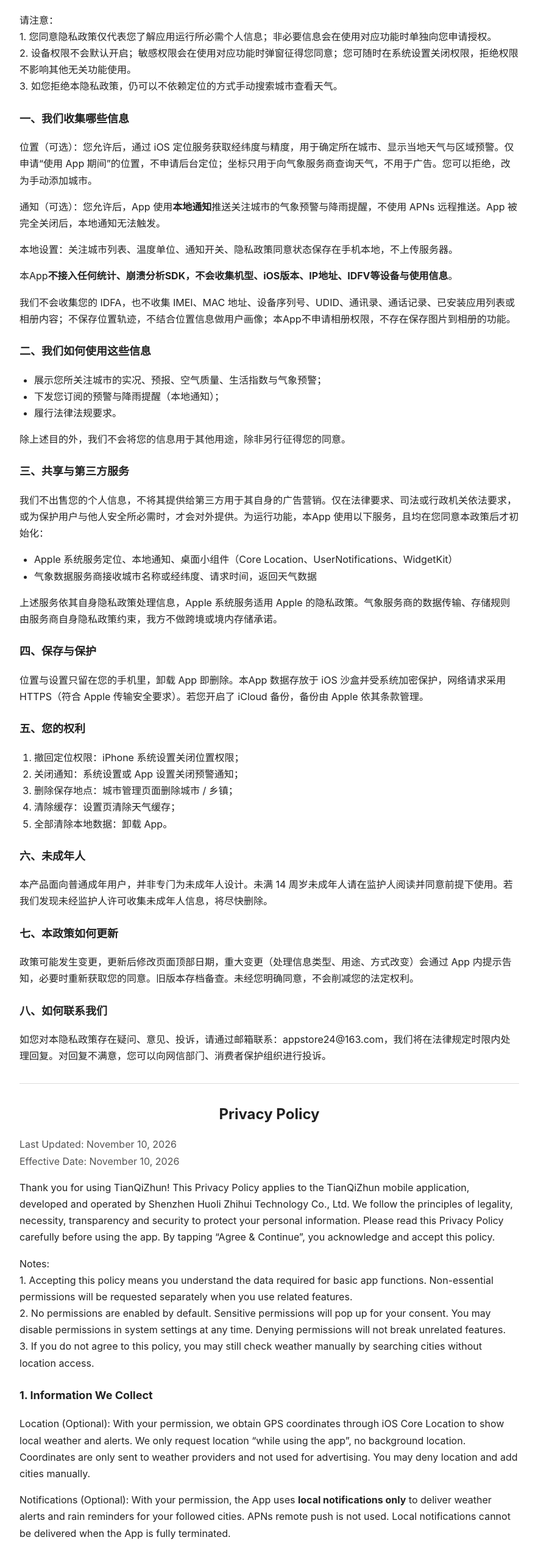
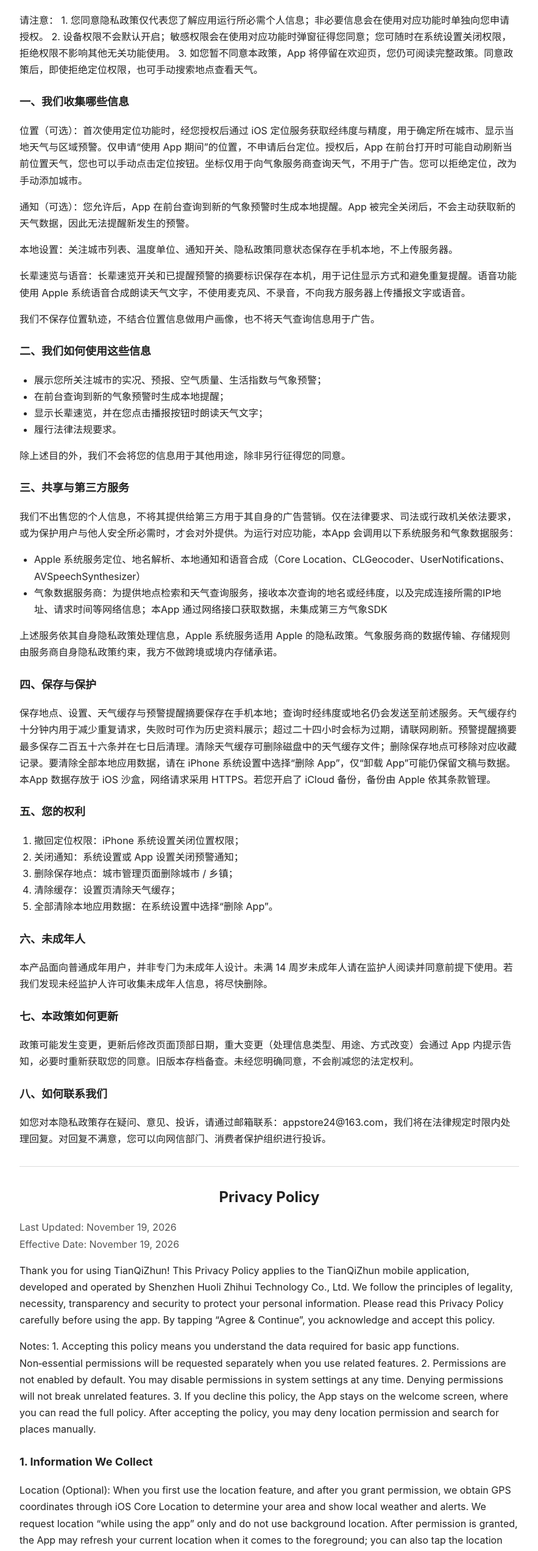
Before and after one commit to l-uo-uo/weatherapp-privacy, a plain HTML site: page index.html in a window 1280 px wide. Shown: the part 245-2788 px from the top of the page at 61% size, without its empty margins (198-1081 px from the left). Drawn offline with Linux system fonts and the light colour scheme.

Commit message:
Revise privacy policy and update dates
Updated the privacy policy's last updated and effective dates, and revised several sections for clarity and compliance.

```diff
--- a/index.html
+++ b/index.html
@@ -16,38 +16,39 @@ ul,ol { padding-left:24px; }
 </head>
 <body>
 <h1>天气准 隐私政策</h1>
-<p class="note">更新日期：2026年11月10日<br>生效日期：2026年11月10日</p>
+<p class="note">更新日期：2026年11月19日<br>生效日期：2026年11月19日</p>
 <p>感谢您使用天气准！本政策适用于「天气准」APP产品服务。天气准是深圳市活力智汇科技有限公司开发运营的天气类查询工具。我们恪守权责一致、目的明确、选择同意、最少够用、确保安全、主体参与、公开透明原则保护您的个人信息。请在使用产品前仔细阅读并了解本《隐私政策》，点击“同意并继续”表示您已阅读并同意本政策。</p>
-<p>请注意：<br>
-1. 您同意隐私政策仅代表您了解应用运行所必需个人信息；非必要信息会在使用对应功能时单独向您申请授权。<br>
-2. 设备权限不会默认开启；敏感权限会在使用对应功能时弹窗征得您同意；您可随时在系统设置关闭权限，拒绝权限不影响其他无关功能使用。<br>
-3. 如您拒绝本隐私政策，仍可以不依赖定位的方式手动搜索城市查看天气。</p>
+<p>请注意：
+1. 您同意隐私政策仅代表您了解应用运行所必需个人信息；非必要信息会在使用对应功能时单独向您申请授权。
+2. 设备权限不会默认开启；敏感权限会在使用对应功能时弹窗征得您同意；您可随时在系统设置关闭权限，拒绝权限不影响其他无关功能使用。
+3. 如您暂不同意本政策，App 将停留在欢迎页，您仍可阅读完整政策。同意政策后，即使拒绝定位权限，也可手动搜索地点查看天气。</p>
 
 <h3>一、我们收集哪些信息</h3>
-<p>位置（可选）：您允许后，通过 iOS 定位服务获取经纬度与精度，用于确定所在城市、显示当地天气与区域预警。仅申请“使用 App 期间”的位置，不申请后台定位；坐标只用于向气象服务商查询天气，不用于广告。您可以拒绝，改为手动添加城市。</p>
-<p>通知（可选）：您允许后，App 使用<strong>本地通知</strong>推送关注城市的气象预警与降雨提醒，不使用 APNs 远程推送。App 被完全关闭后，本地通知无法触发。</p>
+<p>位置（可选）：首次使用定位功能时，经您授权后通过 iOS 定位服务获取经纬度与精度，用于确定所在城市、显示当地天气与区域预警。仅申请“使用 App 期间”的位置，不申请后台定位。授权后，App 在前台打开时可能自动刷新当前位置天气，您也可以手动点击定位按钮。坐标仅用于向气象服务商查询天气，不用于广告。您可以拒绝定位，改为手动添加城市。</p>
+<p>通知（可选）：您允许后，App 在前台查询到新的气象预警时生成本地提醒。App 被完全关闭后，不会主动获取新的天气数据，因此无法提醒新发生的预警。</p>
 <p>本地设置：关注城市列表、温度单位、通知开关、隐私政策同意状态保存在手机本地，不上传服务器。</p>
-<p>本App<strong>不接入任何统计、崩溃分析SDK，不会收集机型、iOS版本、IP地址、IDFV等设备与使用信息</strong>。</p>
-<p>我们不会收集您的 IDFA，也不收集 IMEI、MAC 地址、设备序列号、UDID、通讯录、通话记录、已安装应用列表或相册内容；不保存位置轨迹，不结合位置信息做用户画像；本App不申请相册权限，不存在保存图片到相册的功能。</p>
+<p>长辈速览与语音：长辈速览开关和已提醒预警的摘要标识保存在本机，用于记住显示方式和避免重复提醒。语音功能使用 Apple 系统语音合成朗读天气文字，不使用麦克风、不录音，不向我方服务器上传播报文字或语音。</p>
+<p>我们不保存位置轨迹，不结合位置信息做用户画像，也不将天气查询信息用于广告。</p>
 
 <h3>二、我们如何使用这些信息</h3>
 <ul>
 <li>展示您所关注城市的实况、预报、空气质量、生活指数与气象预警；</li>
-<li>下发您订阅的预警与降雨提醒（本地通知）；</li>
+<li>在前台查询到新的气象预警时生成本地提醒；</li>
+<li>显示长辈速览，并在您点击播报按钮时朗读天气文字；</li>
 <li>履行法律法规要求。</li>
 </ul>
 <p>除上述目的外，我们不会将您的信息用于其他用途，除非另行征得您的同意。</p>
 
 <h3>三、共享与第三方服务</h3>
-<p>我们不出售您的个人信息，不将其提供给第三方用于其自身的广告营销。仅在法律要求、司法或行政机关依法要求，或为保护用户与他人安全所必需时，才会对外提供。为运行功能，本App 使用以下服务，且均在您同意本政策后才初始化：</p>
+<p>我们不出售您的个人信息，不将其提供给第三方用于其自身的广告营销。仅在法律要求、司法或行政机关依法要求，或为保护用户与他人安全所必需时，才会对外提供。为运行对应功能，本App 会调用以下系统服务和气象数据服务：</p>
 <ul>
-<li>Apple 系统服务定位、本地通知、桌面小组件（Core Location、UserNotifications、WidgetKit）</li>
-<li>气象数据服务商接收城市名称或经纬度、请求时间，返回天气数据</li>
+<li>Apple 系统服务定位、地名解析、本地通知和语音合成（Core Location、CLGeocoder、UserNotifications、AVSpeechSynthesizer）</li>
+<li>气象数据服务商：为提供地点检索和天气查询服务，接收本次查询的地名或经纬度，以及完成连接所需的IP地址、请求时间等网络信息；本App 通过网络接口获取数据，未集成第三方气象SDK</li>
 </ul>
 <p>上述服务依其自身隐私政策处理信息，Apple 系统服务适用 Apple 的隐私政策。气象服务商的数据传输、存储规则由服务商自身隐私政策约束，我方不做跨境或境内存储承诺。</p>
 
 <h3>四、保存与保护</h3>
-<p>位置与设置只留在您的手机里，卸载 App 即删除。本App 数据存放于 iOS 沙盒并受系统加密保护，网络请求采用 HTTPS（符合 Apple 传输安全要求）。若您开启了 iCloud 备份，备份由 Apple 依其条款管理。</p>
+<p>保存地点、设置、天气缓存与预警提醒摘要保存在手机本地；查询时经纬度或地名仍会发送至前述服务。天气缓存约十分钟内用于减少重复请求，失败时可作为历史资料展示；超过二十四小时会标为过期，请联网刷新。预警提醒摘要最多保存二百五十六条并在七日后清理。清除天气缓存可删除磁盘中的天气缓存文件；删除保存地点可移除对应收藏记录。要清除全部本地应用数据，请在 iPhone 系统设置中选择“删除 App”，仅“卸载 App”可能仍保留文稿与数据。本App 数据存放于 iOS 沙盒，网络请求采用 HTTPS。若您开启了 iCloud 备份，备份由 Apple 依其条款管理。</p>
 
 <h3>五、您的权利</h3>
 <ol>
@@ -55,7 +56,7 @@ ul,ol { padding-left:24px; }
 <li>关闭通知：系统设置或 App 设置关闭预警通知；</li>
 <li>删除保存地点：城市管理页面删除城市 / 乡镇；</li>
 <li>清除缓存：设置页清除天气缓存；</li>
-<li>全部清除本地数据：卸载 App。</li>
+<li>全部清除本地应用数据：在系统设置中选择“删除 App”。</li>
 </ol>
 
 <h3>六、未成年人</h3>
@@ -70,38 +71,39 @@ ul,ol { padding-left:24px; }
 <div class="sep"></div>
 
 <h1>Privacy Policy</h1>
-<p class="note">Last Updated: November 10, 2026<br>Effective Date: November 10, 2026</p>
+<p class="note">Last Updated: November 19, 2026<br>Effective Date: November 19, 2026</p>
 <p>Thank you for using TianQiZhun! This Privacy Policy applies to the TianQiZhun mobile application, developed and operated by Shenzhen Huoli Zhihui Technology Co., Ltd. We follow the principles of legality, necessity, transparency and security to protect your personal information. Please read this Privacy Policy carefully before using the app. By tapping “Agree & Continue”, you acknowledge and accept this policy.</p>
-<p>Notes:<br>
-1. Accepting this policy means you understand the data required for basic app functions. Non-essential permissions will be requested separately when you use related features.<br>
-2. No permissions are enabled by default. Sensitive permissions will pop up for your consent. You may disable permissions in system settings at any time. Denying permissions will not break unrelated features.<br>
-3. If you do not agree to this policy, you may still check weather manually by searching cities without location access.</p>
+<p>Notes:
+1. Accepting this policy means you understand the data required for basic app functions. Non‑essential permissions will be requested separately when you use related features.
+2. Permissions are not enabled by default. You may disable permissions in system settings at any time. Denying permissions will not break unrelated features.
+3. If you decline this policy, the App stays on the welcome screen, where you can read the full policy. After accepting the policy, you may deny location permission and search for places manually.</p>
 
 <h3>1. Information We Collect</h3>
-<p>Location (Optional): With your permission, we obtain GPS coordinates through iOS Core Location to show local weather and alerts. We only request location “while using the app”, no background location. Coordinates are only sent to weather providers and not used for advertising. You may deny location and add cities manually.</p>
-<p>Notifications (Optional): With your permission, the App uses <strong>local notifications only</strong> to deliver weather alerts and rain reminders for your followed cities. APNs remote push is not used. Local notifications cannot be delivered when the App is fully terminated.</p>
+<p>Location (Optional): When you first use the location feature, and after you grant permission, we obtain GPS coordinates through iOS Core Location to determine your area and show local weather and alerts. We request location “while using the app” only and do not use background location. After permission is granted, the App may refresh your current location when it comes to the foreground; you can also tap the location button. Coordinates are only sent to weather providers and are not used for advertising. You may deny location and add cities manually.</p>
+<p>Notifications (Optional): With your permission, the App generates local reminders for new weather alerts retrieved while the App is in the foreground. When the App is fully terminated, it does not actively fetch weather data and cannot remind you about newly issued alerts.</p>
 <p>Local Preferences: City list, temperature unit, notification settings and policy consent status are stored locally on your device and not uploaded to servers.</p>
-<p>This App <strong>does not integrate any analytics or crash SDK, and does not collect device model, iOS version, IP address, IDFV or other usage data.</strong></p>
-<p>We do NOT collect IDFA, IMEI, MAC address, serial number, UDID, contacts, call logs, installed app list or photo library content. We do not track location history or build user profiles. The App does not request photo library permission and has no function to save images to album.</p>
+<p>Senior Briefing and Speech: The briefing setting and identifiers for previously notified alerts are stored on your device to remember your display preference and avoid repeated notifications. Speech uses Apple's system speech synthesis to read weather text. It does not use the microphone or record audio, and no speech text or audio is uploaded to our servers.</p>
+<p>We do not retain location history, build user profiles, or use weather query information for advertising.</p>
 
 <h3>2. How We Use Information</h3>
 <ul>
-<li>Show real-time weather, forecasts, air quality, indices and weather alerts for your selected cities;</li>
-<li>Send subscribed weather and rain alerts via local notifications;</li>
+<li>Show real‑time weather, forecasts, air quality, indices and weather alerts for your selected cities;</li>
+<li>Generate local reminders for new weather alerts retrieved in the foreground;</li>
+<li>Display the senior briefing and read weather text when you tap the speech button;</li>
 <li>Comply with legal obligations.</li>
 </ul>
 <p>We will not use your data for other purposes unless we obtain your separate consent.</p>
 
-<h3>3. Sharing & Third-Party Services</h3>
-<p>We do not sell your personal information or share it for third-party advertising. Data may be disclosed only when required by law, court order or necessary to protect safety. Services used in the app (initialized after your consent):</p>
+<h3>3. Sharing & Third‑Party Services</h3>
+<p>We do not sell your personal information or share it for third‑party advertising. Data may be disclosed only when required by law, court order or necessary to protect safety. To provide the relevant functions, the App uses the following system and weather data services:</p>
 <ul>
-<li>Apple system services: Core Location, UserNotifications, WidgetKit</li>
-<li>Weather data providers receive city name / coordinates, request timestamp to return weather data</li>
+<li>Apple system services for location, place name resolution, local notifications and speech synthesis: Core Location, CLGeocoder, UserNotifications and AVSpeechSynthesizer</li>
+<li>Weather data providers receive the queried place name or coordinates and network information needed for the connection, such as the IP address and request timestamp, to provide place search and weather data. The App uses network APIs and does not integrate a third‑party weather SDK</li>
 </ul>
-<p>These third parties process data under their own privacy policies. Apple services are governed by Apple’s Privacy Policy. The weather provider’s data storage and transfer rules are defined by its own privacy policy, we do not make representations on cross-border transfer.</p>
+<p>These third parties process data under their own privacy policies. Apple services are governed by Apple’s Privacy Policy. The weather provider’s data storage and transfer rules are defined by its own privacy policy, we do not make representations on cross‑border transfer.</p>
 
 <h3>4. Data Storage & Security</h3>
-<p>Location data and preferences stay on your device and are deleted when you uninstall the app. Data is stored in iOS sandbox protected by system encryption. All network traffic uses HTTPS. If you enable iCloud Backup, Apple manages backups under its own terms.</p>
+<p>Saved places, preferences, weather cache and notification identifiers are stored locally. Coordinates or place names are still sent to the services above when you make a query. Weather cache is used for about ten minutes to reduce repeated requests and may be shown as historical data after a request fails; cache older than twenty‑four hours is marked expired. Up to 256 notification identifiers are kept and removed after seven days. Clearing weather cache deletes its on‑disk file; removing a saved place deletes that saved entry. To remove all local application data, choose “Delete App” in iPhone settings; “Offload App” may retain documents and data. App data is stored in the iOS sandbox and network requests use HTTPS. If you enable iCloud Backup, Apple manages backups under its own terms.</p>
 
 <h3>5. Your Rights</h3>
 <ol>
@@ -109,14 +111,14 @@ ul,ol { padding-left:24px; }
 <li>Turn off notifications in system settings or inside the app;</li>
 <li>Remove cities in city management page;</li>
 <li>Clear weather cache in app settings;</li>
-<li>Erase all local data by uninstalling the app.</li>
+<li>Erase local application data by choosing “Delete App” in system settings.</li>
 </ol>
 
 <h3>6. Minors</h3>
 <p>This app is intended for general audiences, not designed for children under 14. Minors under 14 should use it only with guardian review and consent. We will promptly delete minor data collected without guardian approval.</p>
 
 <h3>7. Policy Updates</h3>
-<p>We may revise this policy. The “Last Updated” date will be changed. Material changes will be notified in-app and we may re-request consent. Old versions are archived. Your statutory rights will not be reduced without your explicit consent.</p>
+<p>We may revise this policy. The “Last Updated” date will be changed. Material changes will be notified in‑app and we may re‑request consent. Old versions are archived. Your statutory rights will not be reduced without your explicit consent.</p>
 
 <h3>8. Contact Us</h3>
 <p>If you have questions or complaints about this Privacy Policy, please email us at appstore24@163.com. We will respond within the time required by law. You may also file complaints with local cyberspace administration or consumer protection authorities.</p>
```
